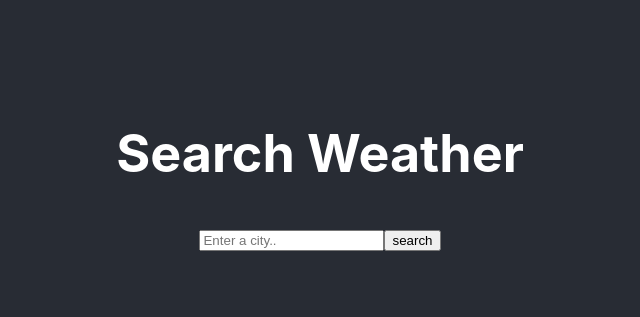
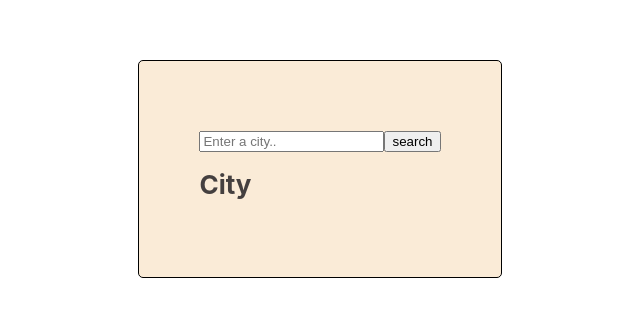
Before and after one commit to Hedi-alz/weather-app-react, a React (Create React App) app: page / in a window 1280 px wide. Shown: the part 231-548 px from the top of the page, without its empty margins (320-960 px from the left). Built offline with nearby package versions, Linux system fonts and the light colour scheme.

Commit message:
designed border

```diff
--- a/src/App.css
+++ b/src/App.css
@@ -14,7 +14,7 @@
 }
 
 .App-header {
-  background-color: #282c34;
+  background-color: white;
   min-height: 100vh;
   display: flex;
   flex-direction: column;
@@ -36,3 +36,20 @@
     transform: rotate(360deg);
   }
 }
+
+.container {
+  background-color: antiquewhite;
+  padding: 60px;
+  border-color: black;
+  border-width: thin;
+  border-style: solid;
+  border-radius: 5px;
+}
+h1 {
+  font-size: 26px;
+  color: rgb(68, 63, 63);
+  text-align: left;
+}
+form {
+  padding-top: ;
+}
--- a/src/App.js
+++ b/src/App.js
@@ -6,8 +6,10 @@ function App() {
   return (
     <div className="App">
       <header className="App-header">
-        <h1>Search Weather</h1>
-        <Weather />
+        <div className="container">
+          <Weather />
+          <h1>City</h1>
+        </div>
       </header>
     </div>
   );
```
